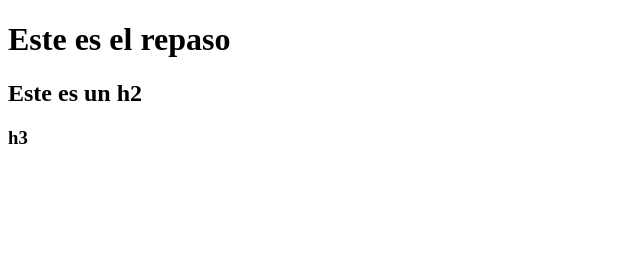
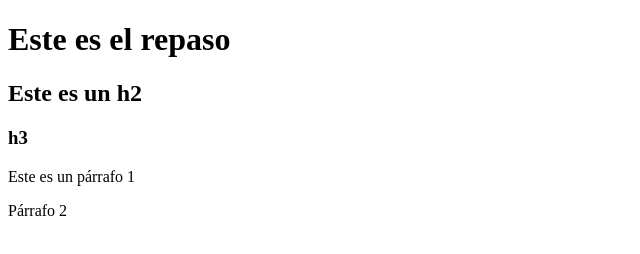
Before and after one commit to alanuclesunitec/repaso, a plain HTML site: page index.html in a window 1280 px wide. Shown: the whole page, without its empty margins (0-640 px from the left). Drawn offline with Linux system fonts and the light colour scheme.

Commit message:
Agregando párrafos

```diff
--- a/index.html
+++ b/index.html
@@ -9,5 +9,7 @@
     <h1>Este es el repaso</h1>
     <h2>Este es un h2</h2>
     <h3>h3</h3>
+    <p>Este es un párrafo 1</p>
+    <p>Párrafo 2</p>
   </body>
 </html>
```
